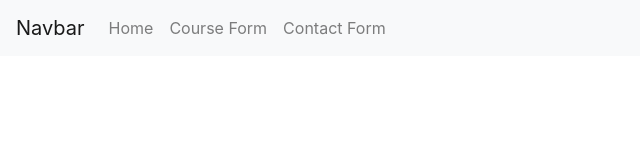
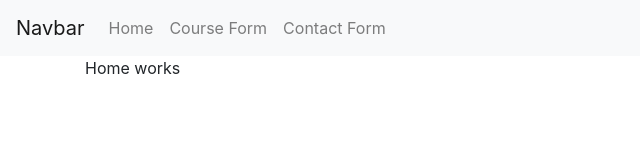
Before and after one commit to pras75299/Angular-Form-Practice, an Angular app: page / in a window 1280 px wide. Shown: the top 160 px of the page, without its empty margins (0-640 px from the left). Built offline with nearby package versions, Linux system fonts and the light colour scheme.

Commit message:
added home route to app module and change the structure of html in components added container in it

```diff
--- a/src/app/app.module.ts
+++ b/src/app/app.module.ts
@@ -5,9 +5,9 @@ import { AppComponent } from './app.component';
 import { ContactFormComponent } from './contact-form/contact-form.component';
 import { CourseFormComponent } from './course-form/course-form.component';
 import { NavbarComponent } from './navbar/navbar.component';
-import { RouterModule } from '@angular/router';
 import { HomeComponent } from './home/home.component';
 import { NotfoundComponent } from './notfound/notfound.component';
+import { RouterModule } from '@angular/router';
 
 @NgModule({
   declarations: [
@@ -23,6 +23,7 @@ import { NotfoundComponent } from './notfound/notfound.component';
     FormsModule,
     RouterModule.forRoot([
       {path: '', component: HomeComponent},
+      {path: 'home', component: HomeComponent},
       {path: 'course-form', component: CourseFormComponent},
       {path: 'contact-form', component: ContactFormComponent},
       {path: '**', component: NotfoundComponent}
--- a/src/app/contact-form/contact-form.component.html
+++ b/src/app/contact-form/contact-form.component.html
@@ -1,3 +1,4 @@
+<div class="container">
   <form #f="ngForm" (ngSubmit)="submit(f)" class="contact-form-margin">
     <div class="form-group">
       <label for="firstName">First Name</label>
@@ -38,3 +39,4 @@
     </p>
     <button class="btn btn-primary" [disabled]="!f.valid">Submit</button>
   </form>
+</div>
--- a/src/app/course-form/course-form.component.html
+++ b/src/app/course-form/course-form.component.html
@@ -1,3 +1,5 @@
+<div class="container">
+
   <form #course="ngForm" (ngSubmit)="submit(course)">
     <div class="form-group">
       <label for="courseName">Course Name</label>
@@ -43,3 +45,5 @@
     </p>
     <button class="btn btn-success" [disabled]="!course.valid">Submit</button>
   </form>
+
+</div>
--- a/src/app/home/home.component.html
+++ b/src/app/home/home.component.html
@@ -1,3 +1,5 @@
+<div class="container">
 <p>
-  home works!
+  Home works
 </p>
+</div>
--- a/src/app/navbar/navbar.component.html
+++ b/src/app/navbar/navbar.component.html
@@ -19,3 +19,5 @@
 
   </div>
 </nav>
+
+<router-outlet></router-outlet>
```
Lines whose indentation alone changed are shown as unchanged.
